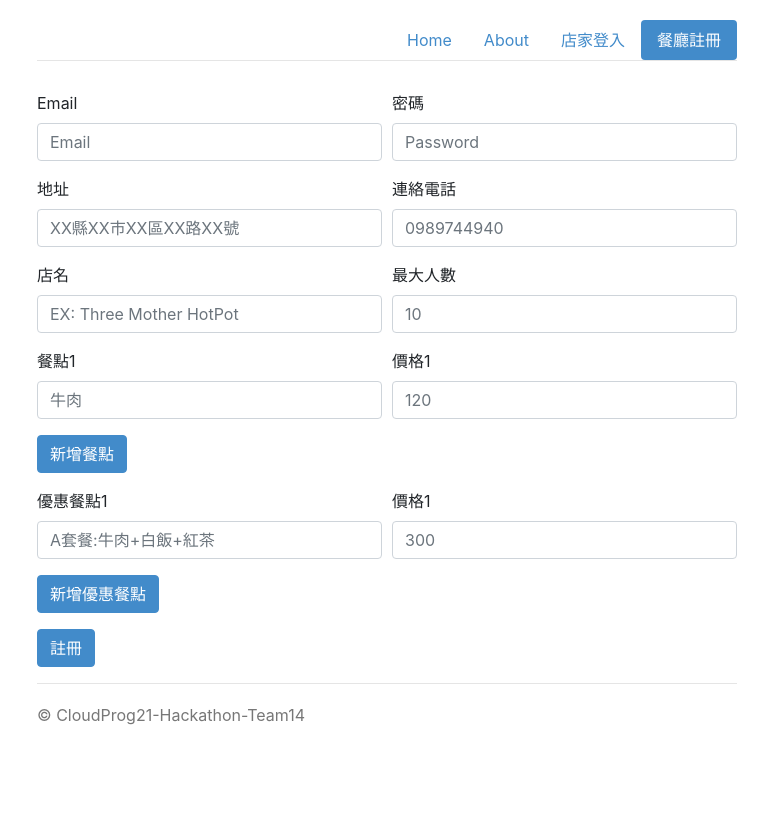
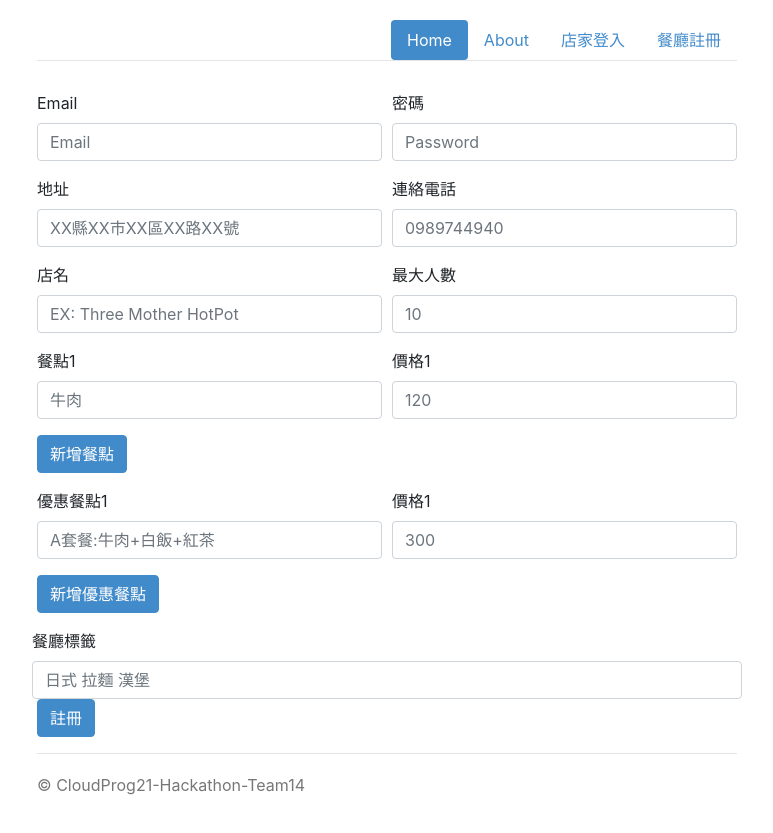
Before and after one commit to zing9264/CloudProg21-Hackathon-Team14, a Flask app: page /sign_up in a window 1280 px wide. Shown: the whole page, without its empty margins (253-1026 px from the left). Before the commit the page ends 725 px from the top, so only its background shows below. Run offline with Flask 2, Linux system fonts and the light colour scheme; some libraries are stand-ins or nearby versions.

Commit message:
重建範本架構 更新註冊TAG

```diff
--- a/CloudProg21-Hackathon-Team14/application.py
+++ b/CloudProg21-Hackathon-Team14/application.py
@@ -98,6 +98,12 @@ def logout():
 def sign_uppage():
     return flask.render_template('sign_up_restaurant.html', flask_debug=application.debug)
 
+
+
+@application.route('/storepage/<storename>')
+def storepage(storename):
+    print(storename)
+    return flask.render_template('storepage.html',storename=storename, flask_debug=application.debug)
 
 @application.route('/signupFormPost', methods=['POST'])
 def signupFormPost():
--- /dev/null
+++ b/CloudProg21-Hackathon-Team14/templates/base.html
@@ -0,0 +1,88 @@
+<!DOCTYPE html>
+<html lang="en">
+
+<head>
+    <meta charset="utf-8">
+    <meta name="viewport" content="width=device-width, initial-scale=1.0">
+    <meta name="description" content="">
+    <meta name="author" content="">
+
+    <title>{% block title %}{% endblock %}</title>
+    <!-- Bootstrap core CSS -->
+
+    <script src="https://code.jquery.com/jquery-3.3.1.slim.min.js" integrity="sha384-q8i/X+965DzO0rT7abK41JStQIAqVgRVzpbzo5smXKp4YfRvH+8abtTE1Pi6jizo" crossorigin="anonymous"></script>
+    <script src="https://cdnjs.cloudflare.com/ajax/libs/popper.js/1.14.6/umd/popper.min.js" integrity="sha384-wHAiFfRlMFy6i5SRaxvfOCifBUQy1xHdJ/yoi7FRNXMRBu5WHdZYu1hA6ZOblgut" crossorigin="anonymous"></script>
+    <script src="https://stackpath.bootstrapcdn.com/bootstrap/4.2.1/js/bootstrap.min.js" integrity="sha384-B0UglyR+jN6CkvvICOB2joaf5I4l3gm9GU6Hc1og6Ls7i6U/mkkaduKaBhlAXv9k" crossorigin="anonymous"></script>
+    <link rel="stylesheet" href="https://stackpath.bootstrapcdn.com/bootstrap/4.2.1/css/bootstrap.min.css" integrity="sha384-GJzZqFGwb1QTTN6wy59ffF1BuGJpLSa9DkKMp0DgiMDm4iYMj70gZWKYbI706tWS" crossorigin="anonymous">
+
+
+    <!-- Custom styles for this template -->
+    <link href="{{ url_for('static', filename='bootstrap/css/jumbotron-narrow.css') }}" rel="stylesheet">
+
+    <style>
+        .nav-pills>li.nav-item>a.active>a,
+        .nav-pills>li.nav-item>a.active>a:hover,
+        .nav-pills>li.nav-item>a.active>a:focus {
+            color: #ffffff;
+            background-color: #428bca;
+        }
+
+        .nav-pills .nav-link.active,
+        .nav-pills .show>.nav-link {
+            color: #fff;
+            background-color: #428bca;
+        }
+
+        .btn-primary {
+            color: #fff;
+            background-color: #428bca;
+            border-color: #428bca;
+        }
+
+        a.nav-link {
+            color: #428bca;
+        }
+
+        .store-card {
+            margin-bottom: 1rem;
+        }
+    </style>
+
+</head>
+
+<body>
+    <div class="container">
+        <div class="header">
+            <ul class="nav nav-pills justify-content-end">
+                <li class="nav-item">
+                    <a class="nav-link active" href="/">Home</a>
+                </li>
+                <li class="nav-item">
+                    <li><a class="nav-link" href="#">About</a></li>
+                </li>
+                <li class="nav-item">
+                    <li><a class="nav-link" href="/login">店家登入</a></li>
+                </li>
+                <li class="nav-item">
+                    <li><a class="nav-link " href="/sign_up">餐廳註冊</a></li>
+                </li>
+            </ul>
+        </div>
+        {% if flask_debug %}
+        <div class="alert alert-danger">
+            Flask is in debug mode. This is not safe for production.
+        </div>
+        <main>
+            {% endif %} {% block main %} {% endblock %}
+        </main>
+
+        <div class="footer">
+            <p>&copy; CloudProg21-Hackathon-Team14</p>
+        </div>
+
+    </div>
+    <!-- /container -->
+
+</body>
+
+</html>
--- a/CloudProg21-Hackathon-Team14/templates/sign_up_restaurant.html
+++ b/CloudProg21-Hackathon-Team14/templates/sign_up_restaurant.html
@@ -1,50 +1,4 @@
-<!DOCTYPE html>
-<html lang="en">
-
-<head>
-    <meta charset="utf-8">
-    <meta name="viewport" content="width=device-width, initial-scale=1.0">
-    <meta name="description" content="">
-    <meta name="author" content="">
-
-    <title>餐廳資料修改</title>
-
-    <!-- Bootstrap core CSS -->
-
-    <script src="https://code.jquery.com/jquery-3.3.1.slim.min.js" integrity="sha384-q8i/X+965DzO0rT7abK41JStQIAqVgRVzpbzo5smXKp4YfRvH+8abtTE1Pi6jizo" crossorigin="anonymous"></script>
-    <script src="https://cdnjs.cloudflare.com/ajax/libs/popper.js/1.14.6/umd/popper.min.js" integrity="sha384-wHAiFfRlMFy6i5SRaxvfOCifBUQy1xHdJ/yoi7FRNXMRBu5WHdZYu1hA6ZOblgut" crossorigin="anonymous"></script>
-    <script src="https://stackpath.bootstrapcdn.com/bootstrap/4.2.1/js/bootstrap.min.js" integrity="sha384-B0UglyR+jN6CkvvICOB2joaf5I4l3gm9GU6Hc1og6Ls7i6U/mkkaduKaBhlAXv9k" crossorigin="anonymous"></script>
-    <link rel="stylesheet" href="https://stackpath.bootstrapcdn.com/bootstrap/4.2.1/css/bootstrap.min.css" integrity="sha384-GJzZqFGwb1QTTN6wy59ffF1BuGJpLSa9DkKMp0DgiMDm4iYMj70gZWKYbI706tWS" crossorigin="anonymous">
-
-
-    <!-- Custom styles for this template -->
-    <link href="{{ url_for('static', filename='bootstrap/css/jumbotron-narrow.css') }}" rel="stylesheet">
-
-    <style>
-        .nav-pills>li.nav-item>a.active>a,
-        .nav-pills>li.nav-item>a.active>a:hover,
-        .nav-pills>li.nav-item>a.active>a:focus {
-            color: #ffffff;
-            background-color: #428bca;
-        }
-
-        .nav-pills .nav-link.active,
-        .nav-pills .show>.nav-link {
-            color: #fff;
-            background-color: #428bca;
-        }
-
-        .btn-primary {
-            color: #fff;
-            background-color: #428bca;
-            border-color: #428bca;
-        }
-
-        a.nav-link {
-            color: #428bca;
-        }
-    </style>
-</head>
+{% extends "base.html" %} {% block title %} 餐廳資料修改 {% endblock %} {% block main %}
 
 <script src="{{ url_for('static', filename='jquery/jquery.js') }}"></script>
 <script src="{{ url_for('static', filename='bootstrap/js/bootstrap.min.js') }}"></script>
@@ -130,32 +84,6 @@
         discount_idx++;
     }
 </script>
-
-
-<body>
-    <div class="container">
-        <div class="header">
-            <ul class="nav nav-pills justify-content-end">
-                <li class="nav-item">
-                    <a class="nav-link" href="/">Home</a>
-                </li>
-                <li class="nav-item">
-                    <li><a class="nav-link" href="#">About</a></li>
-                </li>
-                <li class="nav-item">
-                    <li><a class="nav-link" href="/login">店家登入</a></li>
-                </li>
-                <li class="nav-item">
-                    <li><a class="nav-link active" href="/sign_up">餐廳註冊</a></li>
-                </li>
-            </ul>
-        </div>
-
-        {% if flask_debug %}
-        <div class="alert alert-danger">
-            Flask is in debug mode. This is not safe for production.
-        </div>
-        {% endif %}
 <div id="signupSuccess" class="alert alert-success" style="display:none">
     <p id="signupSuccessText">恭喜! 成功註冊</p>
 </div>
@@ -163,7 +91,7 @@
     <p id="signupDuplicateText">已有此帳號 重複註冊</p>
 </div>
 <div id="signupError" class="alert alert-info" style="display:none">
-            <p id="signupErrorText">Well this is embarrassing. It looks like we're having trouble getting you on the list.</p>
+    <p id="signupErrorText">出了一些問題</p>
 </div>
 
 <form id="signupForm" role="form" action="/signupFormPost" method="post">
@@ -237,20 +165,14 @@
     </div>
 
     <div class="form-row">
+        <label for="tag">餐廳標籤</label>
+        <input type="text" class="form-control" id="tag" name="tag" placeholder="日式 拉麵 漢堡">
+    </div>
+
+    <div class="form-row">
         <div class="form-group col-md-12 ">
             <button id="submit" type="submit" class="btn btn-primary">註冊</button>
         </div>
     </div>
 </form>
-
-
-        <div class="footer">
-            <p>&copy; CloudProg21-Hackathon-Team14</p>
-        </div>
-
-    </div>
-    <!-- /container -->
-
-</body>
-
-</html>
+{% endblock %}
```
Also changed, not shown: CloudProg21-Hackathon-Team14/templates/index.html (+17 -90 lines), CloudProg21-Hackathon-Team14/static/image/麥當勞酒吧.jpg (added), CloudProg21-Hackathon-Team14/templates/storepage.html (added). Lines whose indentation alone changed are shown as unchanged.
